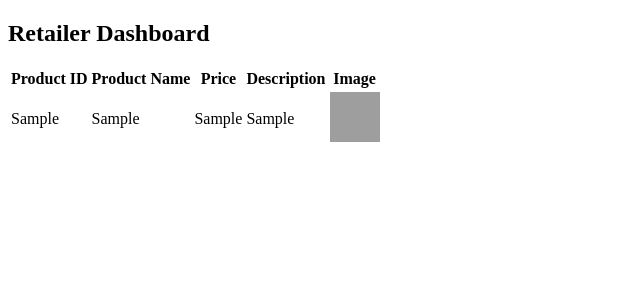
After one commit to imarobot00/FashionState, a Django app: template sales/templates/Home/retailer_dashboard.html in a window 1280 px wide. The commit adds this page. Shown: the top 300 px of the page, without its empty margins (0-640 px from the left). Run offline with Django 4.2, Linux system fonts and the light colour scheme; the template is opened without the code that fills it: most values are stand-ins (such as "Sample title", 1, 10 or a date in 2020); grey boxes are pictures that could not be loaded.

Commit message:
Added a new middleware for retailer;

```diff
--- a/FashionState/settings.py
+++ b/FashionState/settings.py
@@ -49,6 +49,7 @@ MIDDLEWARE = [
     'django.contrib.auth.middleware.AuthenticationMiddleware',
     'django.contrib.messages.middleware.MessageMiddleware',
     'django.middleware.clickjacking.XFrameOptionsMiddleware',
+    'sales.middleware.RetailerLoginMiddleware',
 ]
 
 ROOT_URLCONF = 'FashionState.urls'
--- a/sales/backend.py
+++ b/sales/backend.py
@@ -1,4 +1,4 @@
-# sales/backend.py
+# sales/backends.py
 from django.contrib.auth.backends import BaseBackend
 from django.contrib.auth.hashers import check_password
 from django.db import connection
--- /dev/null
+++ b/sales/middleware.py
@@ -0,0 +1,48 @@
+# sales/middleware.py
+from django.shortcuts import redirect
+from django.db import connection
+
+class RetailerLoginMiddleware:
+    def __init__(self, get_response):
+        self.get_response = get_response
+
+    def __call__(self, request):
+        response = self.process_request(request)
+        if response is None:
+            response = self.get_response(request)
+        return response
+
+    def process_request(self, request):
+        if request.path == '/retailer_login/' and request.method == 'POST':
+            email = request.POST.get('email')
+            password = request.POST.get('password')
+
+            # Authenticate retailer
+            retailer = self.authenticate_retailer(email, password)
+            if retailer:
+                request.session['retailer_id'] = retailer['retailer_id']
+                return redirect('retailer_dashboard')
+            else:
+                return redirect('retailer_login')  # Redirect back to login on failure
+
+    def authenticate_retailer(self, email, password):
+        try:
+            with connection.cursor() as cursor:
+                cursor.execute(
+                    """
+                    SELECT r.retailer_id, r.email, ra.password
+                    FROM retailer r
+                    JOIN retailer_authentication ra ON r.retailer_id = ra.retailer_id
+                    WHERE r.email = %s
+                    """,
+                    [email]
+                )
+                result = cursor.fetchone()
+
+            if result:
+                retailer_id, stored_email, stored_password = result
+                if stored_password == password:  # Normally, you should hash the password
+                    return {'retailer_id': retailer_id, 'email': stored_email}
+        except Exception as e:
+            return None
+        return None
--- a/sales/templates/Home/homepage.html
+++ b/sales/templates/Home/homepage.html
@@ -19,7 +19,7 @@
                 <li><a href="#">Forums</a></li>
 
                 <li><a href="#">Contacts</a></li>
-                <li><a href="#">Become a Retailer</a></li>
+                <li><a href="{% url 'retailer_login'%}">Become a Retailer</a></li>
                 <li id="lg-bag"><a href="#"><i class="fa fa-shopping-cart fa-2x" aria-hidden="true"></i></a></li>
                 <li><a href="#"><i class="fa fa-user fa-2x" aria-hidden="true"></i></a></li>
                 <a href="#" id="close"><i class="fa fa-times" aria-hidden="true"></i></a>
--- /dev/null
+++ b/sales/templates/Home/retailer_dashboard.html
@@ -0,0 +1,34 @@
+<!-- templates/retailer_dashboard.html -->
+<!DOCTYPE html>
+<html lang="en">
+<head>
+    <meta charset="UTF-8">
+    <meta name="viewport" content="width=device-width, initial-scale=1.0">
+    <title>Retailer Dashboard</title>
+</head>
+<body>
+    <h2>Retailer Dashboard</h2>
+    <table>
+        <thead>
+            <tr>
+                <th>Product ID</th>
+                <th>Product Name</th>
+                <th>Price</th>
+                <th>Description</th>
+                <th>Image</th>
+            </tr>
+        </thead>
+        <tbody>
+            {% for item in items %}
+            <tr>
+                <td>{{ item.0 }}</td>
+                <td>{{ item.1 }}</td>
+                <td>{{ item.2 }}</td>
+                <td>{{ item.3 }}</td>
+                <td><img src="{{ item.4 }}" alt="Product Image" width="50" height="50"></td>
+            </tr>
+            {% endfor %}
+        </tbody>
+    </table>
+</body>
+</html>
--- a/sales/urls.py
+++ b/sales/urls.py
@@ -12,6 +12,8 @@ urlpatterns=[
     path('signup/',views.signup,name='signup'),
     path('submit_signup/', views.submit_signup, name='submit_signup'),
     path('shop/',views.shop,name="shop"),
+    path('retailer_login/', views.retailer_login, name='retailer_login'),
+    path('retailer_dashboard/', views.retailer_dashboard, name='retailer_dashboard'),
     path('shop/<int:id>/',views.product_detail, name='product_detail')
 ]
 
```
Also changed, not shown: sales/templates/Home/retailer_login.html (added, +26 -0 lines), sales/views.py (+15 -0 lines).
